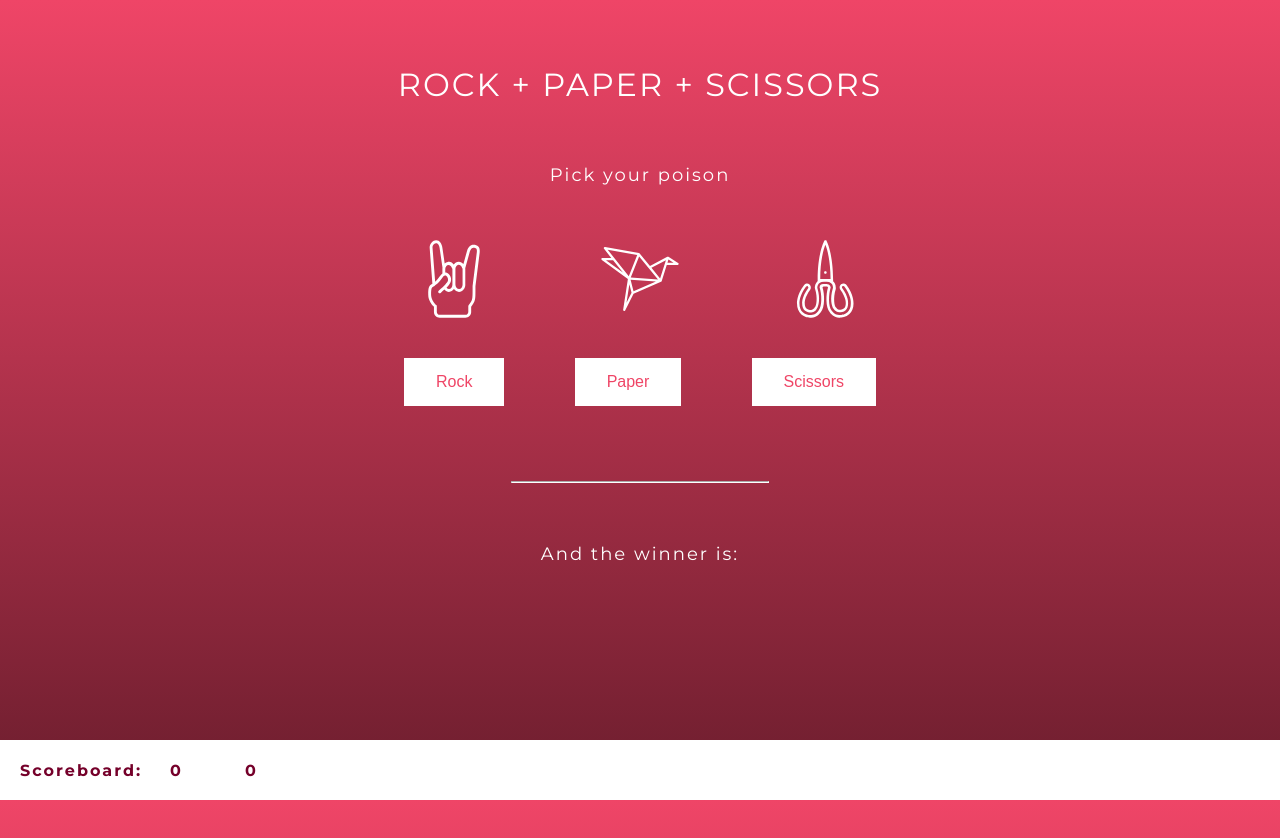
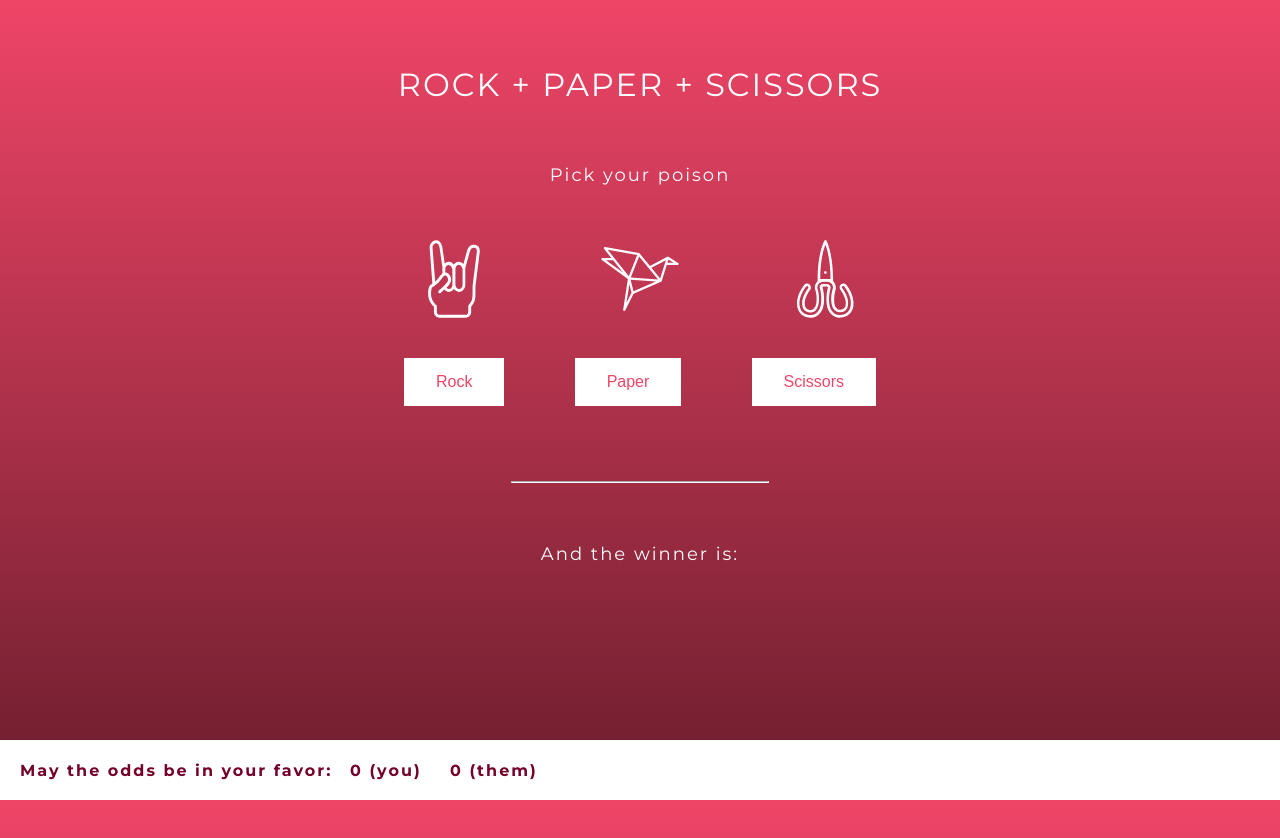
Before and after one commit to juliakent77/rock-paper-scissors, a plain HTML site: page index.html in a window 1280 px wide. Drawn offline with Linux system fonts and the light colour scheme.

Commit message:
Small fixes (content)

```diff
--- a/index.html
+++ b/index.html
@@ -30,9 +30,10 @@
   <div id = 'results'><h1>   </h1></div>
 
 <footer>
-    <div id = 'scoreboard'><h4>Scoreboard: </h4></div>
-    <div id="playerScore"><h4>0</h4></div>
-    <div id="botScore"><h4>0</h4></div>
+    <div id = 'scoreboard'><h4>May the odds be in your favor: </h4></div>
+    <div id="playerScore"><h4>0 (you)</h4></div>
+    <div id="botScore"><h4>0 (them)</h4></div>
+    <div class='clearfix'></div>
 </footer>
 
 
--- a/script.js
+++ b/script.js
@@ -19,8 +19,8 @@ var getRandomInt = function(min, max) {
 }
 
 var displayWinner = function () {
-  playerChoice.innerHTML = '<h2>Player Choice: ' + playerChoice + '</h2>';
-  computerChoice.innerHTML = '<h2>The computer chose  ' + computerChoice + '</h2>';
+  playerChoice.innerHTML = '<h2>You chose ' + playerChoice + '</h2>';
+  computerChoice.innerHTML = '<h2>They chose  ' + computerChoice + '</h2>';
   result.innerHTML = "<h1>" + winner + '</h1>';
 }
 // this is not displaying the player and computer choices for some reason.....
--- a/styles.css
+++ b/styles.css
@@ -1,6 +1,6 @@
-/*.clearfix {
+.clearfix {
   clear: both;
-}*/
+}
 
 
 .animated {
@@ -134,13 +134,13 @@ footer {
 #scoreboard {
   float: left;
   overflow: hidden;
-  width: 150px;
+  width: 330px;
 }
 
 #playerScore {
   float: left;
   overflow: hidden;
-  width: 75px;
+  width: 100px;
 }
 
 #botScore {
```
